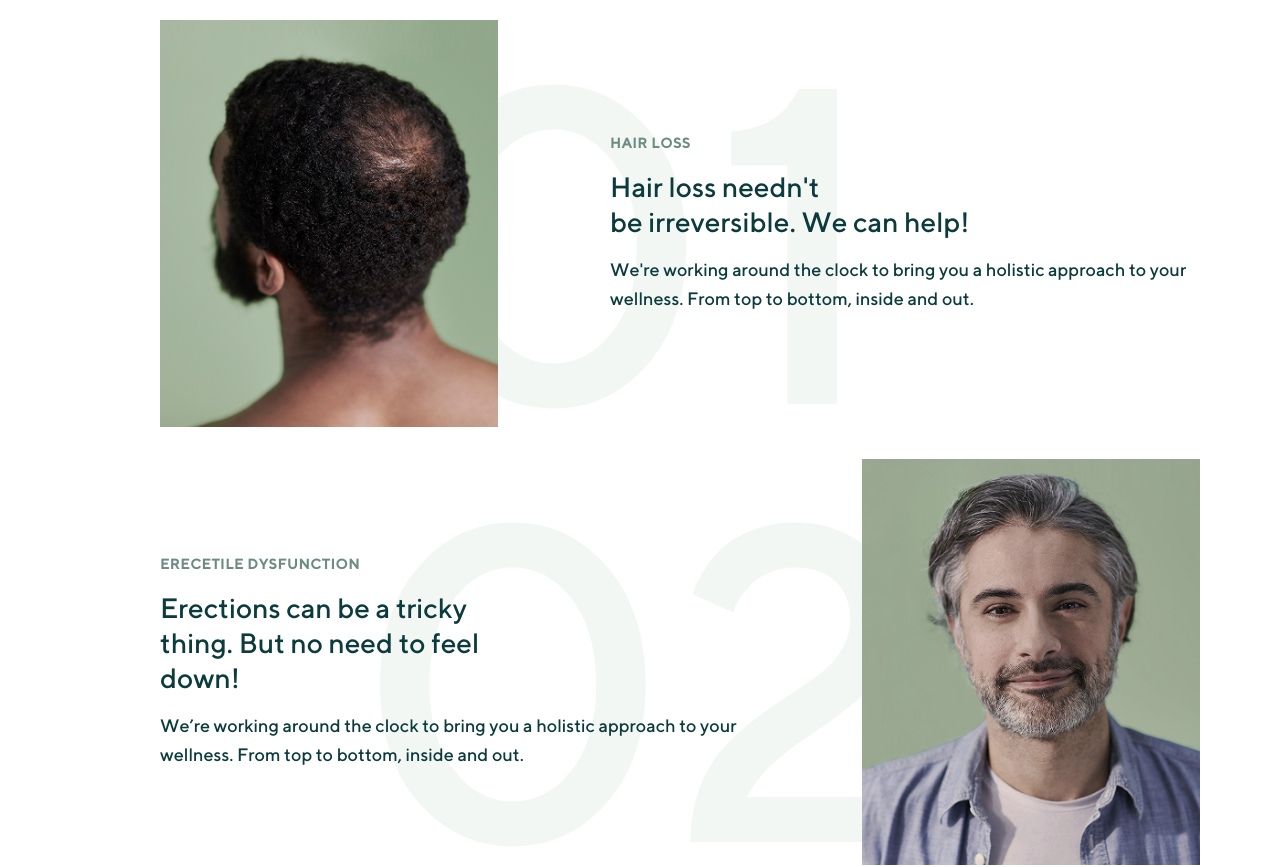
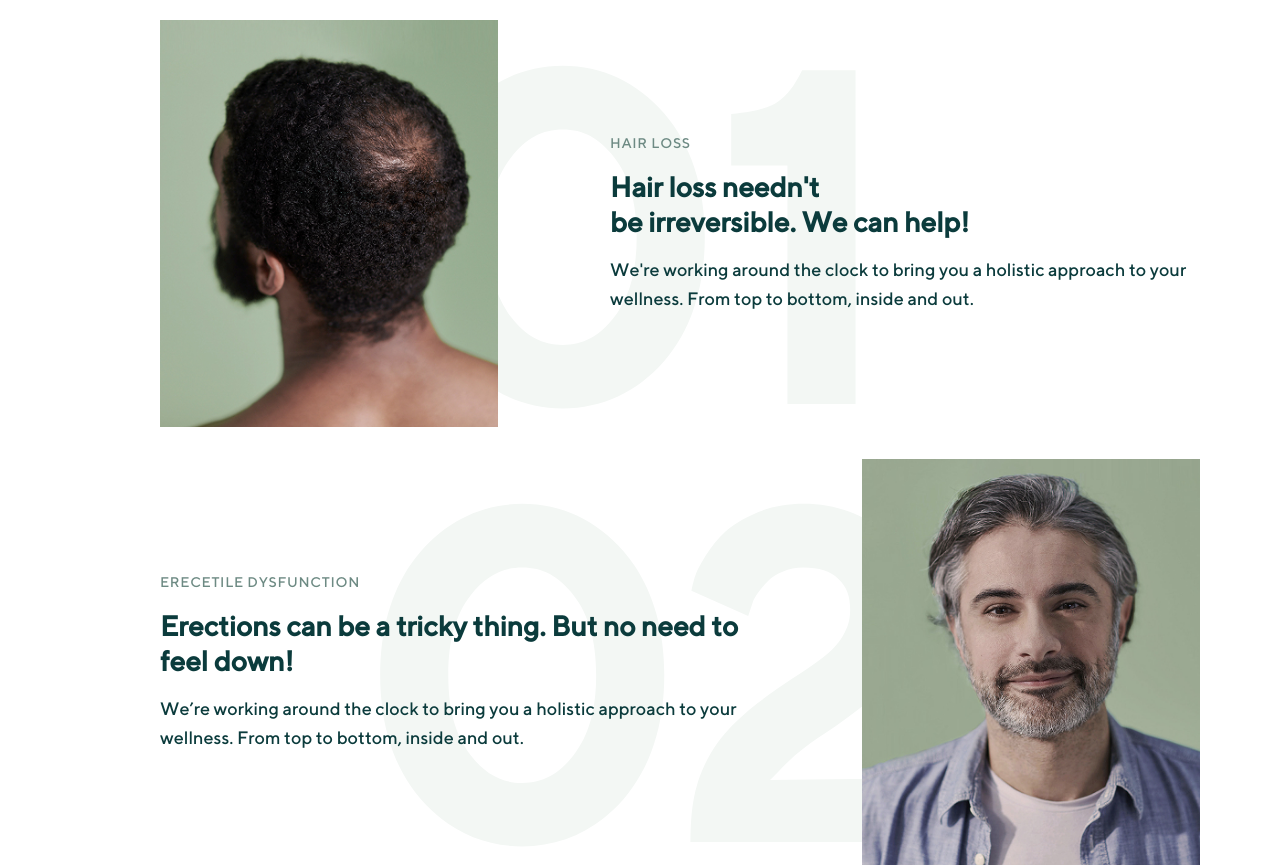
Before and after one commit to JamalMSaleh/manual-case-study, a Next.js app: page / in a window 1280 px wide. Shown: the part 960-1827 px from the top of the page. Built offline with nearby package versions, Linux system fonts and the light colour scheme.

Commit message:
Refactor FeaturesSection and HeroSection components; enhance text styles and add quiz visibility toggle

```diff
--- a/src/components/landing/FeaturesSection.tsx
+++ b/src/components/landing/FeaturesSection.tsx
@@ -3,7 +3,7 @@ import Image from "next/image";
 const FeaturesSection = () => {
   return (
     <section className="flex flex-col items-center justify-center w-full">
-      <h1 className="text-3xl lg:text-4xl mb-16 font-normal tracking-tight">
+      <h1 className="text-3xl lg:text-4xl mb-16 font-bold tracking-tight">
         What we can help with
       </h1>
 
@@ -18,23 +18,25 @@ const FeaturesSection = () => {
           />
         </div>
         <div className="absolute inset-0 flex items-center justify-center pointer-events-none z-0">
-          <span className="text-[250px] mt-44 lg:mt-7 lg:text-[450px]  !text-bg-numbers  select-none">
+          <span className="text-[250px] mt-44 lg:mt-7 lg:text-[450px] font-bold !text-bg-numbers  select-none">
             01
           </span>
         </div>
 
         <div className="relative z-10 w-full p-16 lg:p-0 text-center lg:text-left lg:ml-24 ">
           <div className="space-y-4">
-            <p className="text-sm font-bold text-text-secondary tracking-wider uppercase">
+            <p className="text-sm font-medium text-text-secondary tracking-wider uppercase">
               Hair Loss
             </p>
             <div>
-              <h4 className="text-3xl font-normal text-text-primary leading-tight">
+              <h3 className="text-3xl font-bold text-text-primary leading-tight">
                 Hair loss needn't
-                <br /> be irreversible. We can help!
-              </h4>
+              </h3>
+              <h3 className="text-3xl  font-bold text-text-primary leading-tight">
+                be irreversible. We can help!
+              </h3>
             </div>
-            <p className="text-lg font-normal text-text-primary leading-relaxed">
+            <p className="text-lg text-text-primary leading-relaxed">
               We're working around the clock to bring you a holistic approach to
               your wellness. From top to bottom, inside and out.
             </p>
@@ -52,21 +54,19 @@ const FeaturesSection = () => {
           />
         </div>
         <div className="absolute inset-0 flex items-center justify-center pointer-events-none z-0">
-          <span className="text-[250px] mt-44 lg:mt-7 lg:text-[450px]  !text-bg-numbers  select-none">
+          <span className="text-[250px] mt-44 lg:mt-7 lg:text-[450px] font-bold !text-bg-numbers  select-none">
             02
           </span>
         </div>
 
         <div className="relative z-10 w-full text-center p-16 lg:p-0 lg:text-left lg:ml-24 ">
           <div className="space-y-4 ">
-            <p className="text-sm font-bold text-text-secondary tracking-wider uppercase">
+            <p className="text-sm font-medium text-text-secondary tracking-wider uppercase">
               Erecetile dysfunction
             </p>
 
-            <h3 className="text-3xl font-normal text-text-primary leading-tight">
-              Erections can be a tricky
-              <br /> thing. But no need to feel <br />
-              down!
+            <h3 className="text-3xl font-bold text-text-primary leading-tight">
+              Erections can be a tricky thing. But no need to feel down!
             </h3>
 
             <p className="text-lg text-text-primary leading-relaxed">
--- a/src/components/landing/FooterSection.tsx
+++ b/src/components/landing/FooterSection.tsx
@@ -1,4 +1,3 @@
-import { Facebook, Google, Twitter } from "@mui/icons-material";
 import Image from "next/image";
 import Link from "next/link";
 
--- a/src/components/landing/HeroSection.tsx
+++ b/src/components/landing/HeroSection.tsx
@@ -3,7 +3,11 @@
 import Image from "next/image";
 import { Button } from "@mui/material";
 
-const HeroSection = () => {
+const HeroSection = ({
+  setQuizVisibility,
+}: {
+  setQuizVisibility: (visible: boolean) => void;
+}) => {
   return (
     <section className="w-full overflow-hidden bg-[url('/images/hero-bg.svg')] bg-no-repeat bg-left-top bg-cover">
       <div className="container mx-auto px-6 pt-16">
@@ -47,6 +51,7 @@ const HeroSection = () => {
             font-medium
             normal-case
           "
+              onClick={() => setQuizVisibility(true)}
             >
               Take the Quiz
             </Button>
```
